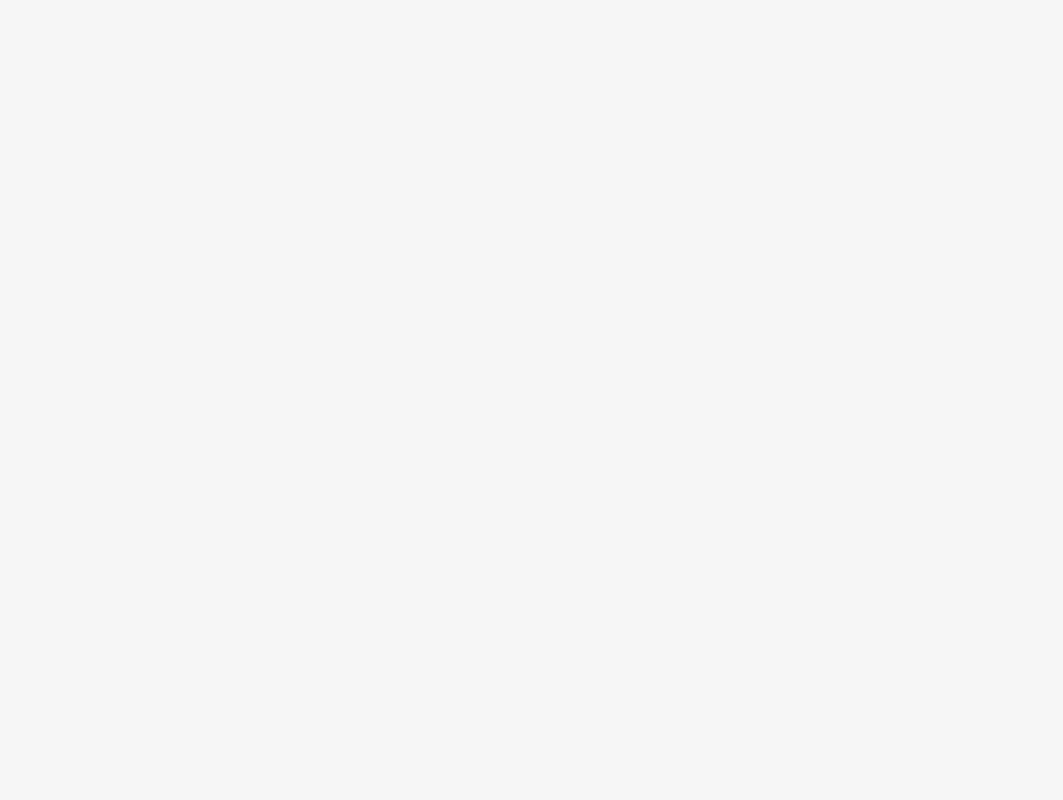
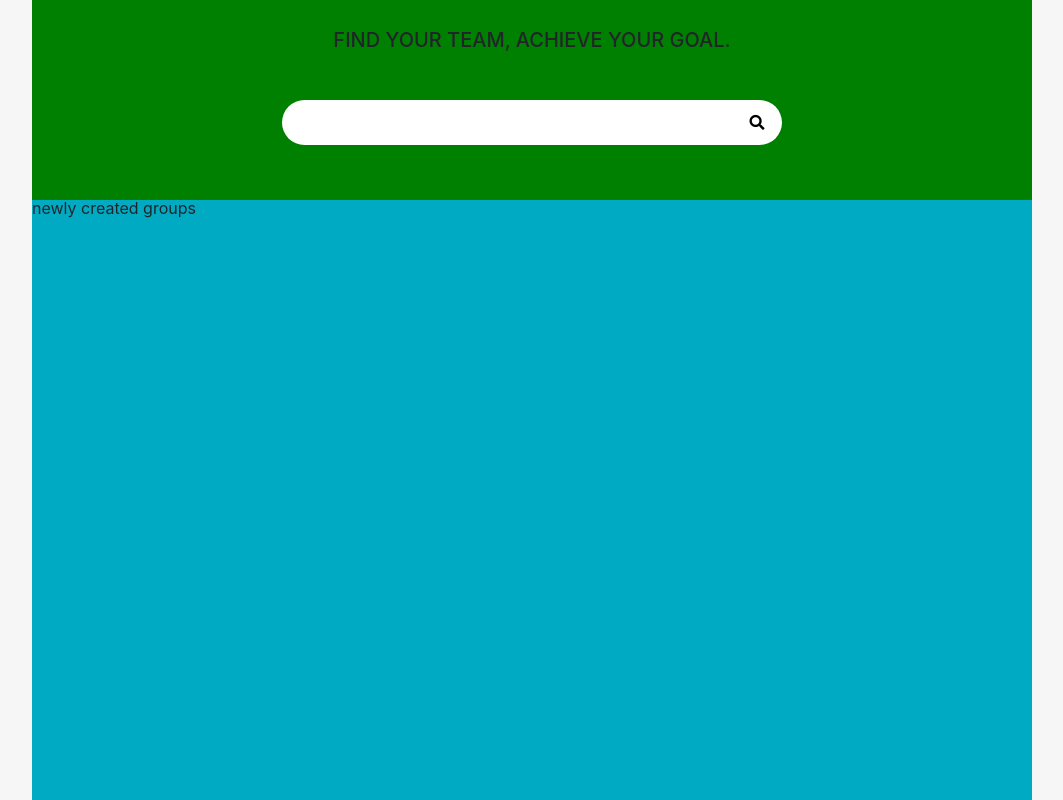
Before and after one commit to yungukbae/Cluster_Project, a React (Create React App) app: page / in a window 1280 px wide. Shown: the whole page, without its empty margins (108-1171 px from the left). Built offline with nearby package versions, Linux system fonts and the light colour scheme.

Commit message:
add: main page

```diff
--- a/src/App.js
+++ b/src/App.js
@@ -1,12 +1,14 @@
 import Loading_Page from "./component/Loading_Page";
 import Login_Form from "./component/auth/Login_Form";
 import Register_Form from "./component/auth/Register_Form";
+import Main_Page from './component/main/Main_Page'
 import {BrowserRouter , Route} from "react-router-dom";
 
 function App() {
   return (
       <BrowserRouter>
         <div className="App">
+            <Route exact path="/" component={Main_Page}/>
             <Route path="/signup" component={Register_Form}/>
             <Route path="/signin" component={Login_Form}/>
         </div>
--- a/src/component/auth/Auth_Form.css
+++ b/src/component/auth/Auth_Form.css
@@ -95,3 +95,42 @@
     height: 38px;
 
 }
+
+#btn_home_container{
+
+    position: fixed;
+    bottom: 30px;
+
+}
+
+#btn_home{
+    font-weight: 500;
+}
+
+#btn_home:hover{
+
+    background-image:     linear-gradient(
+            to right,
+            #E7484F,
+            #E7484F 16.65%,
+            #F68B1D 16.65%,
+            #F68B1D 33.3%,
+            #FCED00 33.3%,
+            #FCED00 49.95%,
+            #009E4F 49.95%,
+            #009E4F 66.6%,
+            #00AAC3 66.6%,
+            #00AAC3 83.25%,
+            #732982 83.25%,
+            #732982 100%,
+            #E7484F 100%
+    );
+    animation:slidebg 2s linear infinite;
+
+}
+
+@keyframes slidebg {
+    to {
+        background-position:20vw;
+    }
+}
--- a/src/component/auth/Login_Form.js
+++ b/src/component/auth/Login_Form.js
@@ -1,7 +1,5 @@
 import {Link} from "react-router-dom";
 import './Auth_Form.css';
-
-
 
 const Login_Form = () => {
 
@@ -27,6 +25,9 @@ const Login_Form = () => {
                         </button></Link>
                     </div>
                 </div>
+                <div id="btn_home_container">
+                <Link to="/"><button id="btn_home" type="button" className="btn btn-info">Let's go home!</button></Link>
+                </div>
             </div>
         </div>
 
--- a/src/component/auth/Register_Form.js
+++ b/src/component/auth/Register_Form.js
@@ -34,6 +34,9 @@ const Register_Form = () => {
                         </button></Link>
                     </div>
                 </div>
+                <div id="btn_home_container">
+                <Link to="/"><button id="btn_home" type="button" className="btn btn-info">Let's go home!</button></Link>
+                </div>
             </div>
         </div>
     );
--- /dev/null
+++ b/src/component/main/Main_Page.css
@@ -0,0 +1,76 @@
+#main_top{
+
+    height: 25vh;
+    width: 1000px;
+    margin: 0 auto;
+    background-color: green;
+
+}
+
+#main_top p{
+
+    text-align: center;
+    line-height: 10vh;
+    font-size: 20px;
+    font-weight: 500;
+    text-transform: uppercase;
+
+}
+
+#search_input_container{
+
+    position: relative;
+    width: 500px;
+    height: 15vh;
+    margin: 0 auto;
+
+}
+
+#search_input_container #search_input_div{
+
+    position: relative;
+    width: 500px;
+    height: 45px;
+    background-color: #fff;
+    border-radius: 22.5px;
+    margin-top:20px;
+
+}
+
+#search_input_container #search_input_div #input_search{
+
+    width: 430px;
+    height: 40px;
+    margin: 2.5px 0 2.5px 17.5px;
+    border: 0;
+    font-weight: 500;
+
+}
+
+#search_input_container #search_input_div #input_search:focus{
+
+    outline: none;
+
+}
+
+#search_input_container #btn_search{
+
+    position: absolute;
+    width: 50px;
+    height: 35px;
+    font-size: 15px;
+    right: 0px;
+    top: 5px;
+    background-color: rgba(0,0,0,0);
+    border:0;
+    outline: 0;
+
+}
+
+
+#main_bottom{
+    height: 75vh;
+    width: 1000px;
+    margin: 0 auto;
+    background-color: #00AAC3;
+}
--- /dev/null
+++ b/src/component/main/Main_Page.js
@@ -0,0 +1,26 @@
+import './Main_Page.css'
+
+const Main_Page = () => {
+
+    return(
+        <div>
+
+                <div id="main_top">
+
+                    <p>Find your team, achieve your goal.</p>
+                    <div id="search_input_container">
+                        <div id="search_input_div"><input type="text" id="input_search"/></div>
+                        <button id="btn_search"><i className="fas fa-search"></i></button>
+                    </div>
+                </div>
+                <div id="main_bottom">
+                    <p>newly created groups</p>
+                    <div id="group_list">
+
+                    </div>
+                </div>
+
+        </div>
+    );
+}
+export default Main_Page;
```
